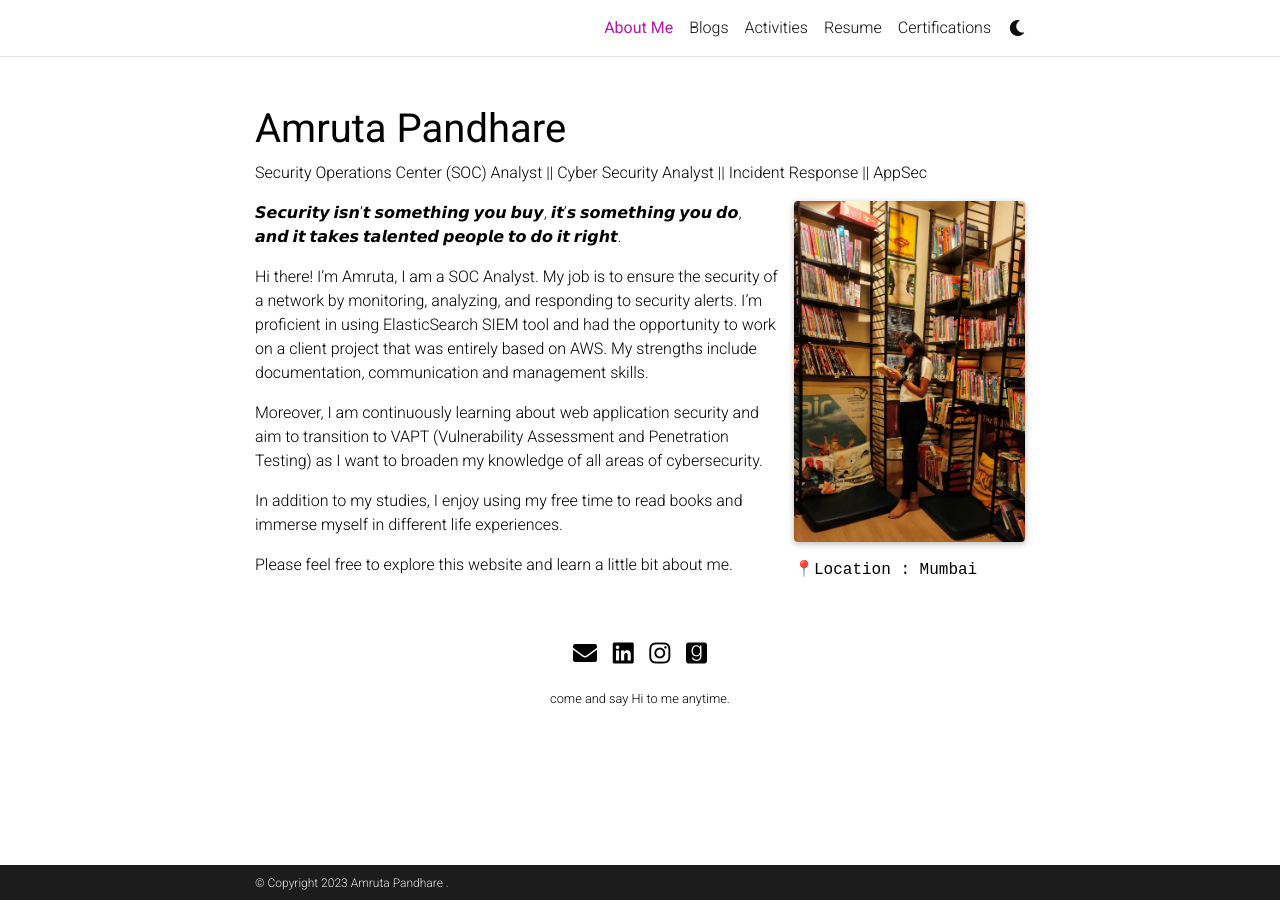
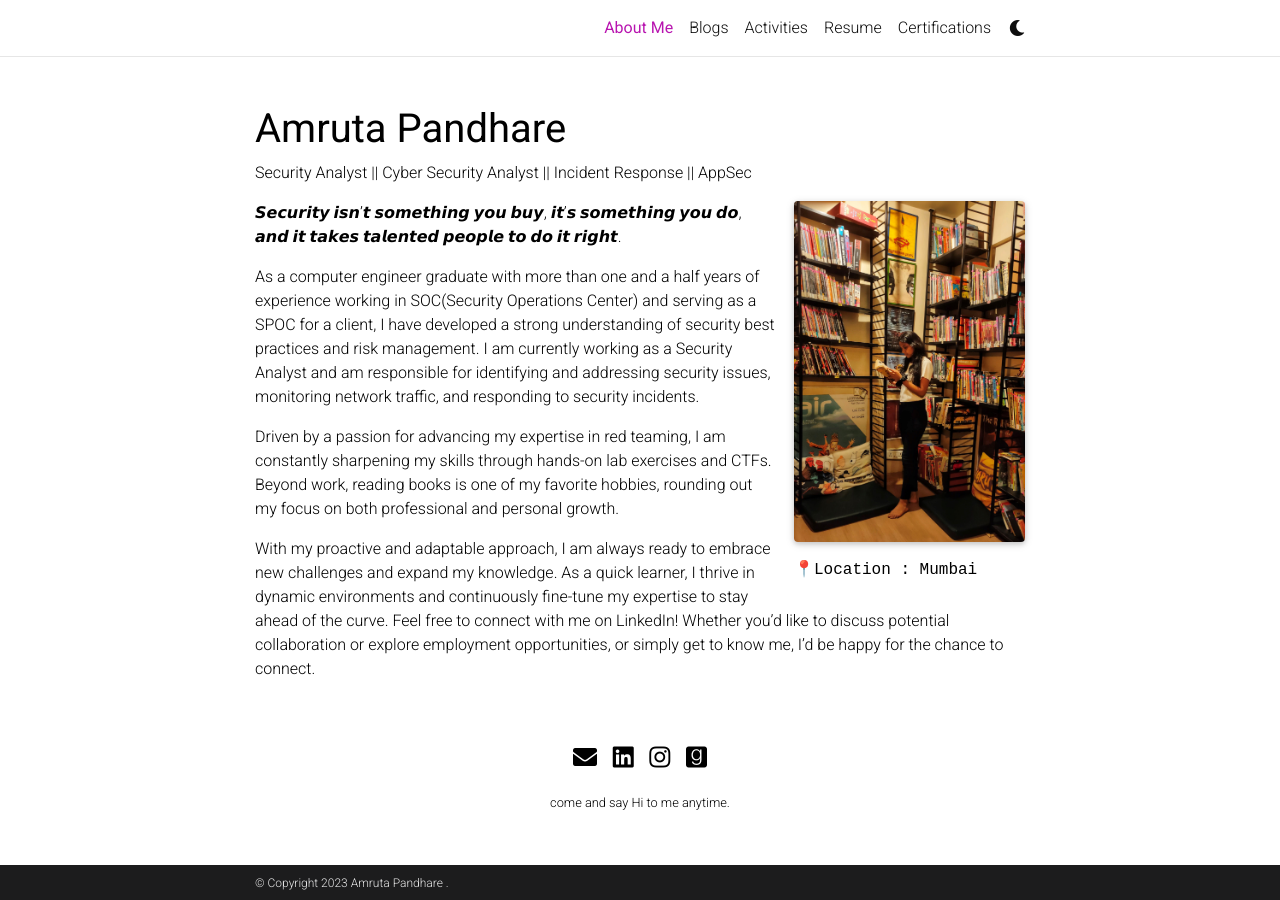
Before and after one commit to AmrutaPandhare/AmrutaPandhare.github.io, a Jekyll site: the page built from _pages/about.md, in a window 1280 px wide. Built offline with Jekyll 4.4.1, drawn with Linux system fonts in a browser that asks for light colours; full-size pictures stand in for the smaller copies a plugin makes; comment, search, counter and statistics services are not loaded; a style sheet for code colours, icons or effects is not loaded.

Commit message:
Update about.md

```diff
--- a/_pages/about.md
+++ b/_pages/about.md
@@ -2,7 +2,7 @@
 layout: about
 title: About Me
 permalink: /
-subtitle: Security Operations Center (SOC) Analyst || Cyber Security Analyst || Incident Response || AppSec
+subtitle: Security Analyst || Cyber Security Analyst || Incident Response || AppSec
 
 profile:
   align: right
@@ -18,10 +18,8 @@ social: true  # includes social icons at the bottom of the page
 
 𝙎𝙚𝙘𝙪𝙧𝙞𝙩𝙮 𝙞𝙨𝙣’𝙩 𝙨𝙤𝙢𝙚𝙩𝙝𝙞𝙣𝙜 𝙮𝙤𝙪 𝙗𝙪𝙮, 𝙞𝙩’𝙨 𝙨𝙤𝙢𝙚𝙩𝙝𝙞𝙣𝙜 𝙮𝙤𝙪 𝙙𝙤, 𝙖𝙣𝙙 𝙞𝙩 𝙩𝙖𝙠𝙚𝙨 𝙩𝙖𝙡𝙚𝙣𝙩𝙚𝙙 𝙥𝙚𝙤𝙥𝙡𝙚 𝙩𝙤 𝙙𝙤 𝙞𝙩 𝙧𝙞𝙜𝙝𝙩.
 
-Hi there! I'm Amruta, I am a SOC Analyst. My job is to ensure the security of a network by monitoring, analyzing, and responding to security alerts. I'm proficient in using ElasticSearch SIEM tool and had the opportunity to work on a client project that was entirely based on AWS. My strengths include documentation, communication and management skills.
+As a computer engineer graduate with more than one and a half years of experience working in SOC(Security Operations Center) and serving as a SPOC for a client, I have developed a strong understanding of security best practices and risk management. I am currently working as a Security Analyst and am responsible for identifying and addressing security issues, monitoring network traffic, and responding to security incidents.
 
-Moreover, I am continuously learning about web application security and aim to transition to VAPT (Vulnerability Assessment and Penetration Testing) as I want to broaden my knowledge of all areas of cybersecurity.
+Driven by a passion for advancing my expertise in red teaming, I am constantly sharpening my skills through hands-on lab exercises and CTFs. Beyond work, reading books is one of my favorite hobbies, rounding out my focus on both professional and personal growth.
 
-In addition to my studies, I enjoy using my free time to read books and immerse myself in different life experiences.
-
-Please feel free to explore this website and learn a little bit about me.
+With my proactive and adaptable approach, I am always ready to embrace new challenges and expand my knowledge. As a quick learner, I thrive in dynamic environments and continuously fine-tune my expertise to stay ahead of the curve. Feel free to connect with me on LinkedIn! Whether you'd like to discuss potential collaboration or explore employment opportunities, or simply get to know me, I'd be happy for the chance to connect.
```
